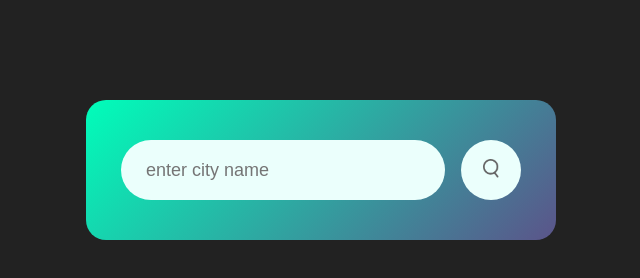
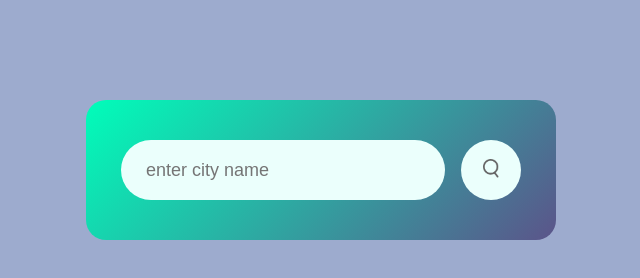
Before and after one commit to ilaydasekerr/weatherApp, a plain HTML site: page index.html in a window 1280 px wide. Shown: the whole page, without its empty margins (319-959 px from the left). Drawn offline with Linux system fonts and the light colour scheme.

Commit message:
first commit

```diff
--- a/style.css
+++ b/style.css
@@ -5,7 +5,7 @@
     box-sizing: border-box;
 }
 body{
-    background: #222;
+    background: #9dabce;
 }
 .card{
     width: 90%;
```
